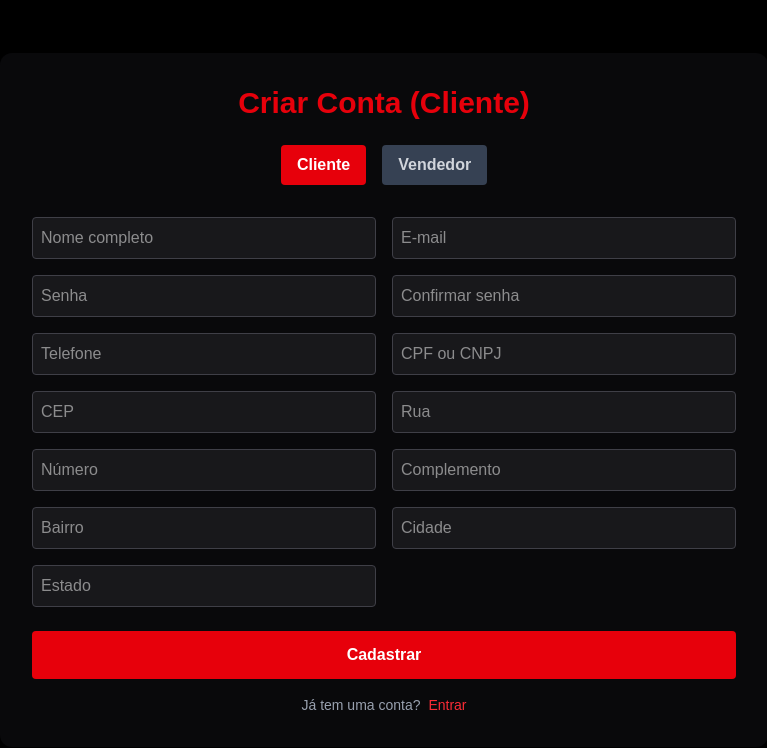
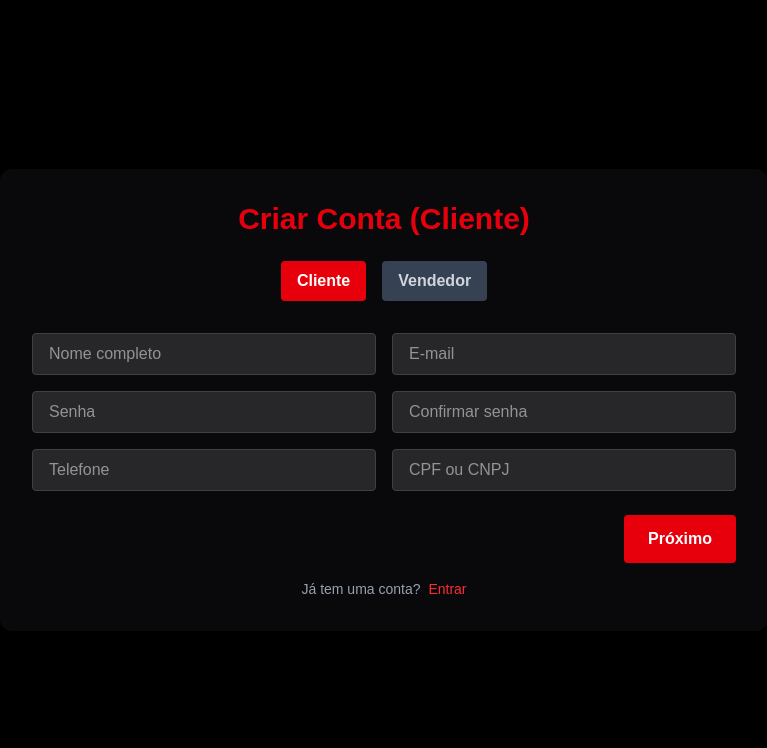
Before and after one commit to GhostS1x/vanguard-motors, a Next.js app: page /pages/register in a window 1280 px wide. Shown: the top 748 px of the page, without its empty margins (256-1023 px from the left). Built offline with nearby package versions, Linux system fonts and the light colour scheme.

Commit message:
separando os inputs do cadastro

```diff
--- a/src/app/components/ui/ModalPassword.tsx
+++ b/src/app/components/ui/ModalPassword.tsx
@@ -54,7 +54,7 @@ export default function Modal() {
                                 onClick={() => setIsOpen(false)}
                                 className="inline-flex justify-center bg-red-600 hover:bg-red-700 text-white rounded-md  px-4 py-2  text-sm font-medium  "
                             >
-                                Alterar
+                                Salvar
                             </button>
                         </div>
                     </div>
--- a/src/app/pages/register/page.tsx
+++ b/src/app/pages/register/page.tsx
@@ -5,9 +5,13 @@ import { useState } from "react";
 
 export default function CadastroPage() {
   const [tipoConta, setTipoConta] = useState("cliente");
+  const [etapa, setEtapa] = useState(1);
   const [isRegister] = useState(false);
 
   const isVendedor = tipoConta === "vendedor";
+
+  const avancar = () => setEtapa((prev) => prev + 1);
+  const voltar = () => setEtapa((prev) => prev - 1);
 
   return (
     <main className="min-h-screen flex items-center justify-center bg-black px-4 py-10">
@@ -16,80 +20,104 @@ export default function CadastroPage() {
           Criar Conta ({tipoConta === "cliente" ? "Cliente" : "Vendedor"})
         </h1>
 
+        {/* Seletor de tipo de conta */}
         <div className="flex justify-center gap-4 mb-8">
           <button
             onClick={() => setTipoConta("cliente")}
-            className={`px-4 py-2 rounded font-semibold transition ${
-              tipoConta === "cliente"
-                ? "bg-red-600 text-white rounded"
-                : "bg-gray-700 text-gray-300 hover:bg-gray-600  rounded"
+            className={`px-4 py-2 rounded font-semibold transition ${tipoConta === "cliente"
+                ? "bg-red-600 text-white"
+                : "bg-gray-700 text-gray-300 hover:bg-gray-600"
               }`}
           >
             Cliente
           </button>
           <button
             onClick={() => setTipoConta("vendedor")}
-            className={`px-4 py-2 rounded font-semibold transition ${
-              tipoConta === "vendedor"
-                ? "bg-red-600 text-white  rounded"
-                : "bg-gray-700 text-gray-300 hover:bg-gray-600  rounded"
+            className={`px-4 py-2 rounded font-semibold transition ${tipoConta === "vendedor"
+                ? "bg-red-600 text-white"
+                : "bg-gray-700 text-gray-300 hover:bg-gray-600"
               }`}
           >
             Vendedor
           </button>
         </div>
 
+        {/* Formulário dividido por etapas */}
         <form className="grid grid-cols-1 md:grid-cols-2 gap-4 text-white">
-          {/* Campos comuns */}
-          <input className="input bg-zinc-900 p-2 rounded border border-zinc-700" type="text" placeholder="Nome completo" />
+          {etapa === 1 && (
+            <>
+              <input className="input px-4 py-2 bg-zinc-800 text-white rounded border border-zinc-700 focus:outline-red-500" type="text" placeholder="Nome completo" />
 
-          <input className="input bg-zinc-900 p-2 rounded border border-zinc-700" type="email" placeholder="E-mail" />
+              <input className="input px-4 py-2 bg-zinc-800 text-white rounded border border-zinc-700 focus:outline-red-500" type="email" placeholder="E-mail" />
 
-          <input className="input bg-zinc-900 p-2 rounded border border-zinc-700" type="password" placeholder="Senha" />
+              <input className="input px-4 py-2 bg-zinc-800 text-white rounded border border-zinc-700 focus:outline-red-500" type="password" placeholder="Senha" />
 
-          <input className="input bg-zinc-900 p-2 rounded border border-zinc-700" type="password" placeholder="Confirmar senha" />
+              <input className="input px-4 py-2 bg-zinc-800 text-white rounded border border-zinc-700 focus:outline-red-500" type="password" placeholder="Confirmar senha" />
 
-          <input className="input bg-zinc-900 p-2 rounded border border-zinc-700" type="text" placeholder="Telefone" />
+              <input className="input px-4 py-2 bg-zinc-800 text-white rounded border border-zinc-700 focus:outline-red-500" type="text" placeholder="Telefone" />
 
-          <input className="input bg-zinc-900 p-2 rounded border border-zinc-700" type="text" placeholder="CPF ou CNPJ" />
+              <input className="input px-4 py-2 bg-zinc-800 text-white rounded border border-zinc-700 focus:outline-red-500" type="number" placeholder="CPF ou CNPJ" />
+            </>
+          )}
 
-          {/* Endereço */}
-          <input className="input bg-zinc-900 p-2 rounded border border-zinc-700" type="text" placeholder="CEP" />
+          {etapa === 2 && (
+            <>
+              <input className="input px-4 py-2 bg-zinc-800 text-white rounded border border-zinc-700 focus:outline-red-500" type="number" placeholder="CEP" />
 
-          <input className="input bg-zinc-900 p-2 rounded border border-zinc-700" type="text" placeholder="Rua" />
+              <input className="input px-4 py-2 bg-zinc-800 text-white rounded border border-zinc-700 focus:outline-red-500" type="text" placeholder="Rua" />
 
-          <input className="input bg-zinc-900 p-2 rounded border border-zinc-700" type="text" placeholder="Número" />
+              <input className="input px-4 py-2 bg-zinc-800 text-white rounded border border-zinc-700 focus:outline-red-500" type="number" placeholder="Número" />
 
-          <input className="input bg-zinc-900 p-2 rounded border border-zinc-700" type="text" placeholder="Complemento" />
+              <input className="input px-4 py-2 bg-zinc-800 text-white rounded border border-zinc-700 focus:outline-red-500" type="text" placeholder="Complemento" />
 
-          <input className="input bg-zinc-900 p-2 rounded border border-zinc-700" type="text" placeholder="Bairro" />
+              <input className="input px-4 py-2 bg-zinc-800 text-white rounded border border-zinc-700 focus:outline-red-500" type="text" placeholder="Bairro" />
 
-          <input className="input bg-zinc-900 p-2 rounded border border-zinc-700" type="text" placeholder="Cidade" />
+              <input className="input px-4 py-2 bg-zinc-800 text-white rounded border border-zinc-700 focus:outline-red-500" type="text" placeholder="Cidade" />
 
-          <input className="input bg-zinc-900 p-2 rounded border border-zinc-700" type="text" placeholder="Estado" />
+              <input className="input px-4 py-2 bg-zinc-800 text-white rounded border border-zinc-700 focus:outline-red-500" type="text" placeholder="Estado" />
+            </>
+          )}
 
-          {/* Campos extras para vendedor */}
-          {isVendedor && (
+          {etapa === 3 && isVendedor && (
             <>
-              <input className="input bg-zinc-900 p-2 rounded border border-zinc-700" type="text" placeholder="Nome da loja" />
-              <input className="input bg-zinc-900 p-2 rounded border border-zinc-700" type="text" placeholder="Tipo de vendedor (Física/Jurídica)"
-              />
-              <input className="input bg-zinc-900 p-2 rounded border border-zinc-700" type="text" placeholder="Instagram / Redes sociais (opcional)"
-              />
+              <input className="input px-4 py-2 bg-zinc-800 text-white rounded border border-zinc-700 focus:outline-red-500" type="text" placeholder="Nome da loja" />
+
+              <input className="input px-4 py-2 bg-zinc-800 text-white rounded border border-zinc-700 focus:outline-red-500" type="text" placeholder="Tipo de vendedor (Física/Jurídica)" />
+
+              <input className="input px-4 py-2 bg-zinc-800 text-white rounded border border-zinc-700 focus:outline-red-500" type="text" placeholder="Instagram / Redes sociais (opcional)" />
             </>
           )}
         </form>
 
+        {/* Botões de navegação */}
+        <div className="flex justify-between mt-6">
+          {etapa > 1 && (
+            <button onClick={voltar} className="px-4 py-2 bg-gray-600 text-white rounded hover:bg-gray-500">
+              Voltar
+            </button>
+          )}
+
+          {((etapa === 2 && !isVendedor) || etapa === 3) ? (
             <button
               type="submit"
-          className="mt-6 w-full py-3 bg-red-600 hover:bg-red-700 text-white rounded font-semibold transition"
+              className="ml-auto px-6 py-3 bg-red-600 hover:bg-red-700 text-white rounded font-semibold"
             >
               Cadastrar
             </button>
+          ) : (
+            <button
+              onClick={avancar}
+              className="ml-auto px-6 py-3 bg-red-600 hover:bg-red-700 text-white rounded font-semibold"
+            >
+              Próximo
+            </button>
+          )}
+        </div>
+
+        {/* Link de login */}
         <p className="text-sm text-gray-400 mt-4 text-center">
           {isRegister ? "Ainda não tem uma conta?" : "Já tem uma conta?"}{" "}
           <Link
-            type="button"
             href="/pages/login"
             className="text-red-500 hover:underline ml-1"
           >
@@ -98,10 +126,9 @@ export default function CadastroPage() {
         </p>
       </div>
 
-      {/* Tailwind style shortcut */}
       <style jsx>{`
         .input {
-          @apply w-full px-4 py-2 bg-gray-800 text-white rounded border border-gray-700 focus:outline-none;
+          @apply w-full px-4 py-2 bg-zinc-900 text-white rounded border border-zinc-700 focus:outline-none;
         }
       `}</style>
     </main>
```
Lines whose indentation alone changed are shown as unchanged.
